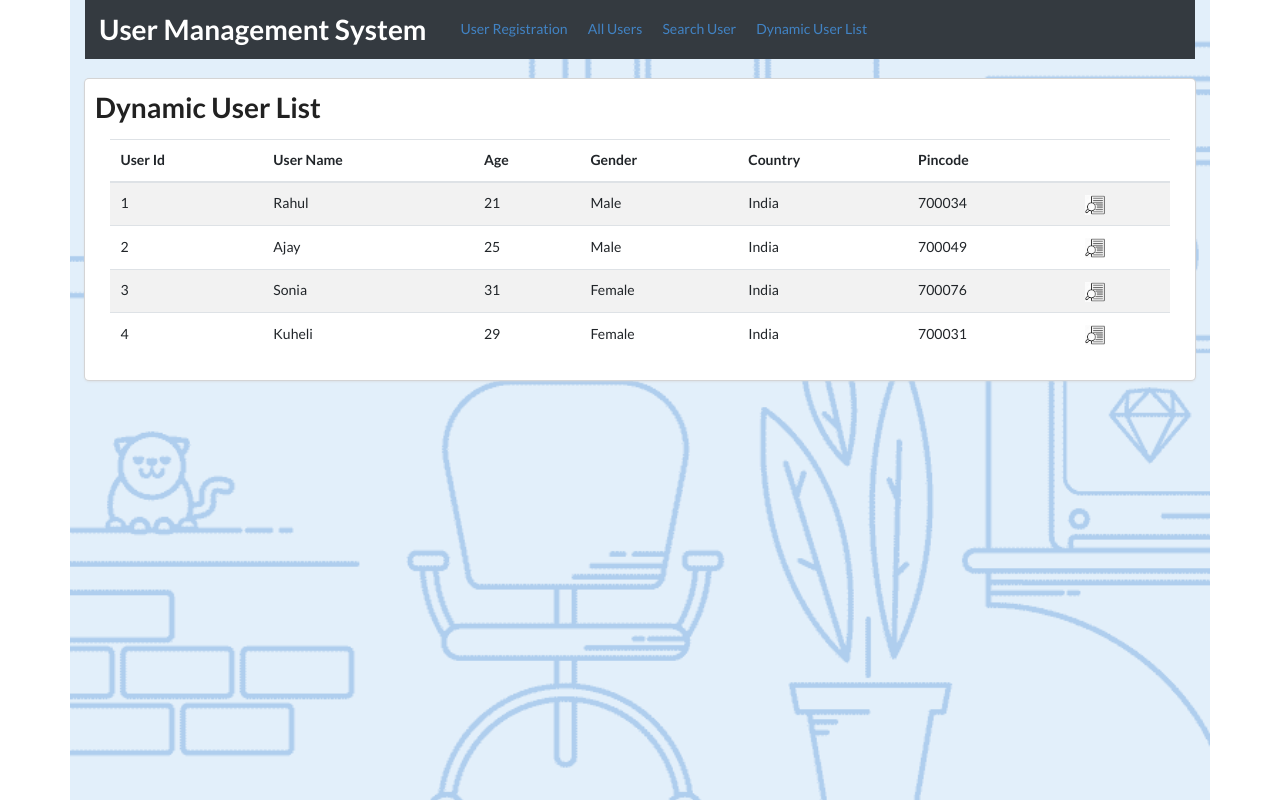
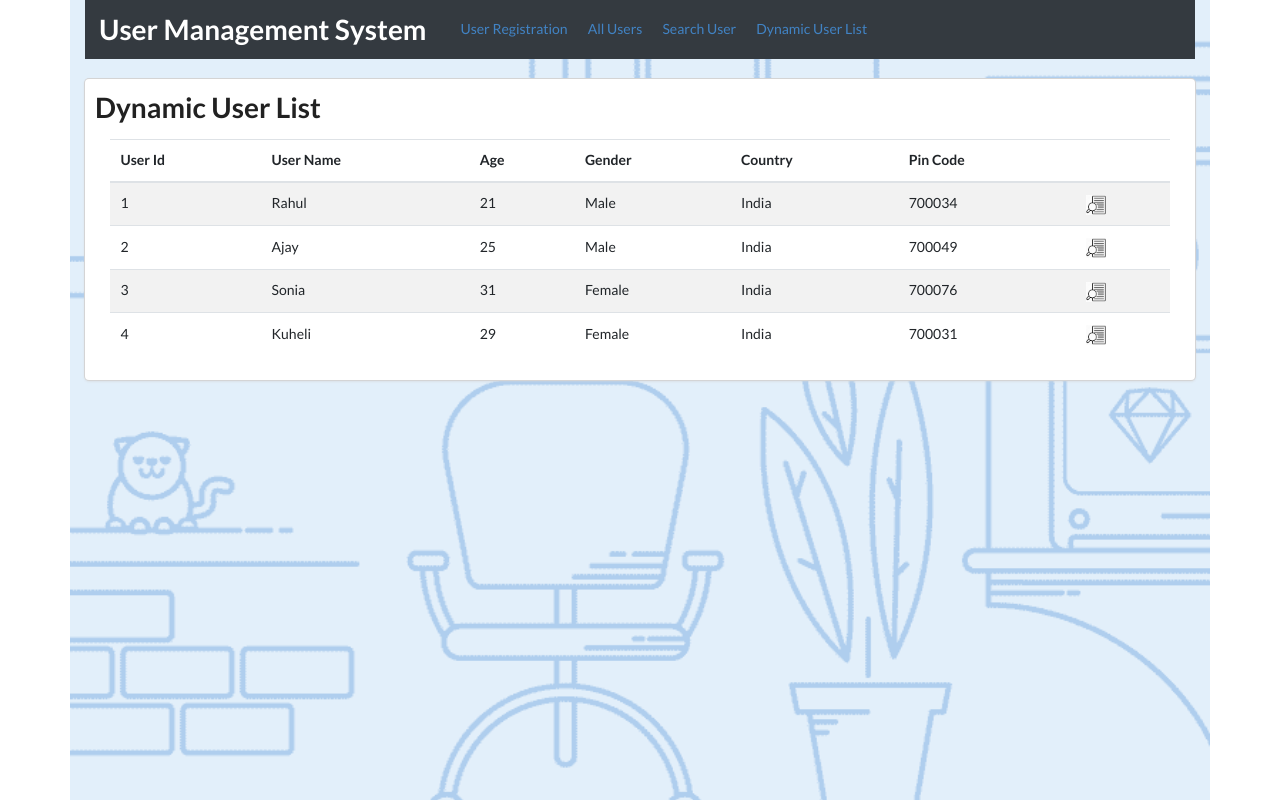
Before and after one commit to javaa-programmer/first-angular-app, an Angular app: page /dynamicUserList in a window 1280 px wide. Built offline with nearby package versions, Linux system fonts and the light colour scheme.

Commit message:
event exposed

```diff
--- a/src/app/display-table/display-table.component.html
+++ b/src/app/display-table/display-table.component.html
@@ -12,12 +12,12 @@
                 </tr>
             </thead>
             <tbody>
-              <tr *ngFor = "let value of valuesArray" >
+              <tr *ngFor = "let value of valuesArray ; let indexOfElement=index;">
                 <td *ngFor = "let column of headers.headers" ng-click="log(value)">
                   {{value[column]}}
                 </td>
-                <td><a href="javascript:void(0);"><img src="/assets/user_details.png" width="20" height="20" /></a></td>
-                <!--(click) = showUserDetails(userDetail.id) -->
+                <td><a href="javascript:void(0);"><img src="/assets/user_details.png" (click) = senddata(indexOfElement)  width="20" height="20" /></a></td>
+                <!---->
               </tr>
             </tbody>
           </table>
--- a/src/app/display-table/display-table.component.ts
+++ b/src/app/display-table/display-table.component.ts
@@ -11,6 +11,7 @@ import { DisplayTableService } from '../DisplayTableService';
 
 export class DisplayTableComponent implements OnInit {
 
+  userId: string;
   @Input () headers: any;
   @Input () valuesArray: any;
 
@@ -18,4 +19,8 @@ export class DisplayTableComponent implements OnInit {
 
   ngOnInit() {
   }
+
+  senddata(indexOfElement) {
+    this.dataEvent.emit(indexOfElement);
+  }
 }
--- a/src/app/dynamic-user-list/dynamic-user-list.component.ts
+++ b/src/app/dynamic-user-list/dynamic-user-list.component.ts
@@ -48,7 +48,7 @@ export class DynamicUserListComponent implements OnInit {
 
   ngOnInit(): void {
     this.headerObject.headers = ["user_id", "name", "age", "gender", "country", "pin_code"];
-    this.headerObject.headers_alias = ["User Id", "User Name", "Age", "Gender", "Country", "Pincode"];
+    this.headerObject.headers_alias = ["User Id", "User Name", "Age", "Gender", "Country", "Pin Code"];
   }
 
   updateData(d) {
```
